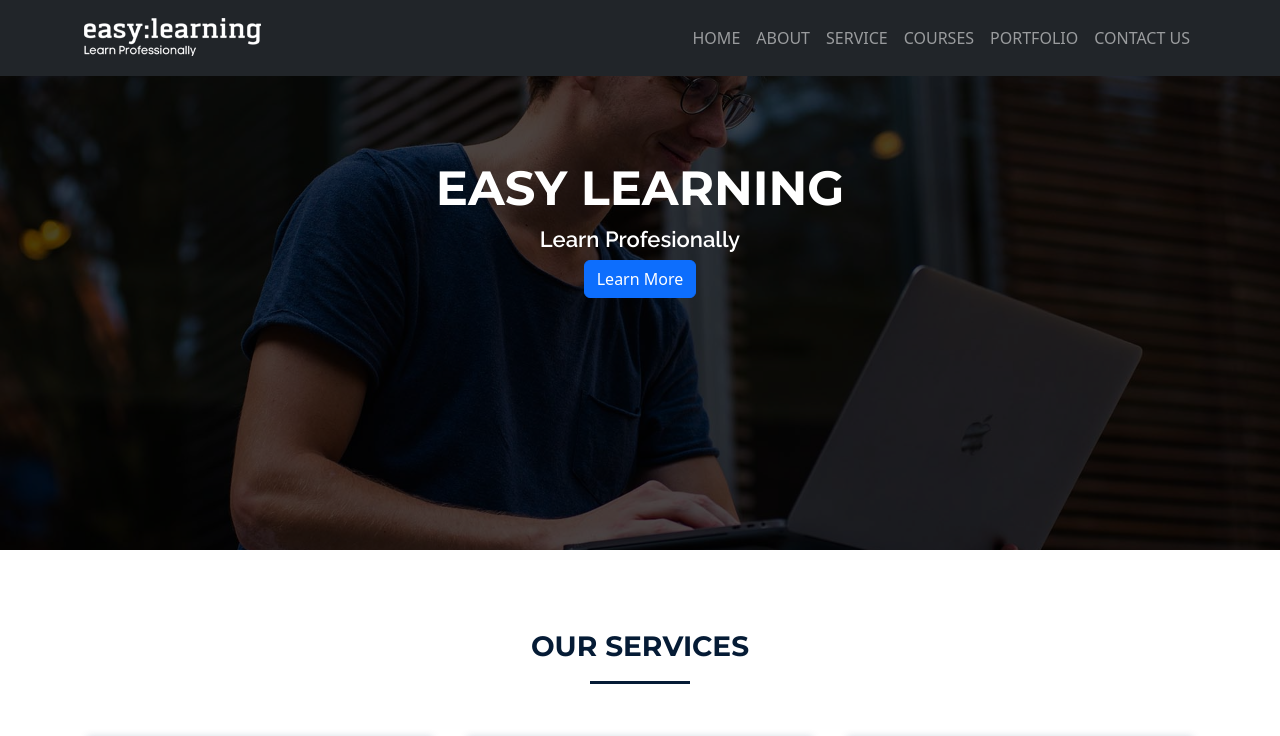
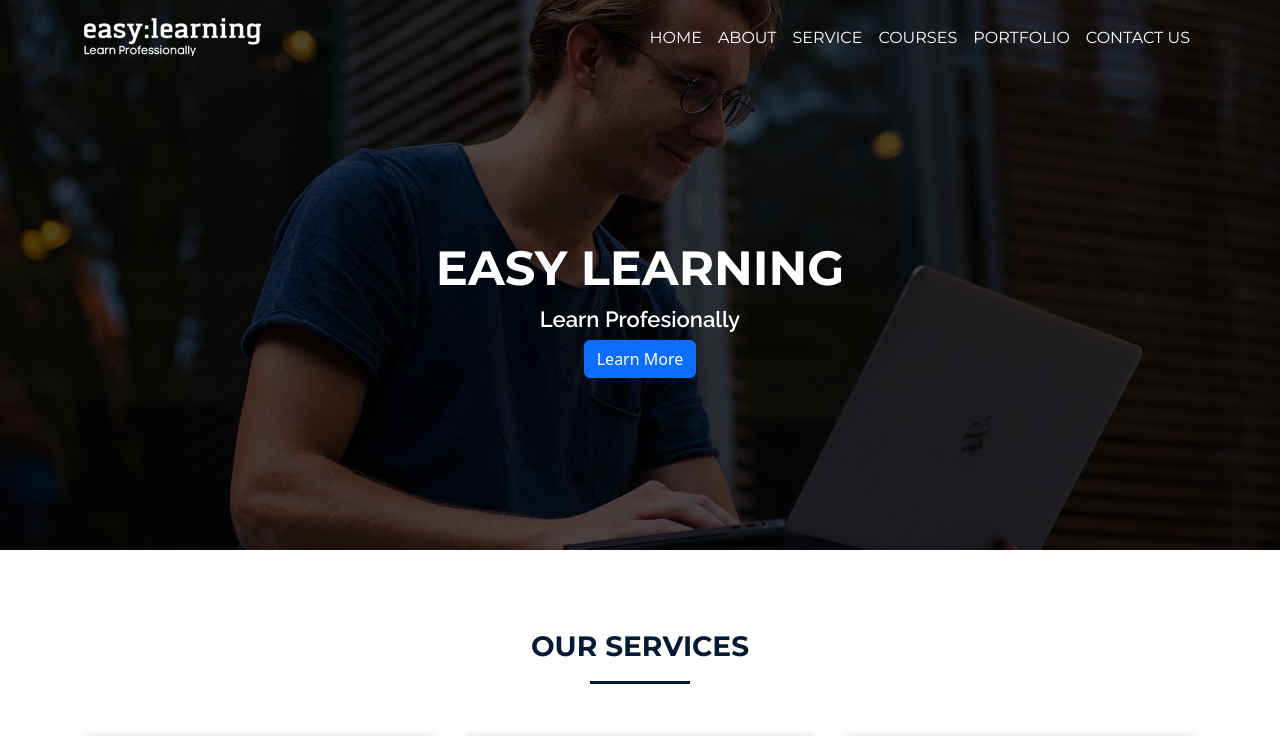
Before and after one commit to markokratos0918/cap-stone, a React (Create React App) app: page / in a window 1280 px wide. Shown: the top 736 px of the page. Built offline with nearby package versions, Linux system fonts and the light colour scheme; a web font is replaced by a local one.

Commit message:
Done styling navbar components

```diff
--- a/src/asset/css/custom.css
+++ b/src/asset/css/custom.css
@@ -15,7 +15,7 @@
 }
 
 .topContent {
-	margin-top: 10em;
+	margin-top: 15em;
 }
 .topSubTitle {
 	font-family: "Raleway", sans-serif;
@@ -95,3 +95,31 @@
 	font-weight: 700;
 	font-size: 30px;
 }
+.navBackground {
+	-webkit-transition: background-color 400ms linear;
+	-moz-transition: background-color 400ms linear;
+	-o-transition: background-color 400ms linear;
+	transition: background-color 400ms linear;
+	background-color: rgba(00, 00, 00, 0) !important;
+}
+.navBackgroundScroll {
+	-webkit-transition: background-color 400ms linear;
+	-moz-transition: background-color 400ms linear;
+	-o-transition: background-color 400ms linear;
+	transition: background-color 400ms linear;
+	background-color: #ffffff;
+}
+.navItem {
+	text-decoration: none !important;
+	font-family: "Montserrat", sans-serif;
+	color: #ffffff !important;
+	font-weight: 700;
+	font-size: 16px;
+}
+.navItemScroll {
+	text-decoration: none !important;
+	font-family: "Montserrat", sans-serif;
+	color: #000000 !important;
+	font-weight: 700;
+	font-size: 16px;
+}
--- a/src/components/Services/Services.jsx
+++ b/src/components/Services/Services.jsx
@@ -3,8 +3,6 @@
 import designIcon from '../../asset/image/design.png';
 import ecommerceIcon from '../../asset/image/ecommerce.png';
 import webIcon from '../../asset/image/web.png';
-import '../../asset/css/custom.css';
-import '../../asset/css/bootstrap.min.css';
 
 class Services extends Component {
   render() {
--- a/src/components/TopBanner/TopBanner.jsx
+++ b/src/components/TopBanner/TopBanner.jsx
@@ -1,7 +1,5 @@
 import React, { Component, Fragment } from 'react'
 import { Button, Col, Container, Row } from 'react-bootstrap'
-import '../../asset/css/custom.css';
-import '../../asset/css/bootstrap.min.css';
 
 class TopBanner extends Component {
   render() {
--- a/src/components/TopNavigation/TopNavigation.jsx
+++ b/src/components/TopNavigation/TopNavigation.jsx
@@ -2,6 +2,9 @@
 import { Navbar,Nav,Container } from 'react-bootstrap'
 import whiteLogo from '../../asset/image/logo_white.png';
 import blackLogo from '../../asset/image/logo_black.png';
+import '../../asset/css/custom.css';
+import '../../asset/css/bootstrap.min.css';
+
 
 class TopNavigation extends Component {
 
@@ -10,16 +13,18 @@
         super();
         this.state={
              navBarTitle:"navTitle",  //css
-             navBarLogo: [whiteLogo] // object
+             navBarLogo: [whiteLogo], // object
+             navBarBack:"navBackground",
+             navBarItem:"navItem"
         }
    }
 
    onScroll=()=>{
         if(window.scrollY>100){
-             this.setState({navBarTitle:'navTitleScroll',navBarLogo:[blackLogo]})
+             this.setState({navBarTitle:'navTitleScroll',navBarLogo:[blackLogo],navBarBack:'navBackgroundScroll',navBarItem:'navItemScroll'})
 
         }else if(window.scrollY<100){
-             this.setState({navBarTitle:'navTitle',navBarLogo:[whiteLogo]})
+             this.setState({navBarTitle:'navTitle',navBarLogo:[whiteLogo],navBarBack:'navBackground',navBarItem:'navItem'})
         }
    }
 
@@ -32,7 +37,7 @@
           return (
                 <Fragment>
 
-<Navbar collapseOnSelect fixed="top" expand="lg" bg="dark" variant="dark">
+<Navbar className={this.state.navBarBack} collapseOnSelect fixed="top" expand="lg" variant="dark">
       <Container>
         <Navbar.Brand className={this.state.navBarTitle} href="#home"><img src={this.state.navBarLogo} /></Navbar.Brand>
         <Navbar.Toggle aria-controls="responsive-navbar-nav" />
@@ -41,12 +46,12 @@
 
           </Nav>
           <Nav>
-          <Nav.Link href="#deets">HOME</Nav.Link>
-          <Nav.Link href="#deets">ABOUT</Nav.Link>
-          <Nav.Link href="#deets">SERVICE</Nav.Link>
-          <Nav.Link href="#deets">COURSES</Nav.Link>
-          <Nav.Link href="#deets">PORTFOLIO</Nav.Link>
-          <Nav.Link href="#deets">CONTACT US</Nav.Link>
+          <Nav.Link className={this.state.navBarItem} href="#deets">HOME</Nav.Link>
+          <Nav.Link className={this.state.navBarItem} href="#deets">ABOUT</Nav.Link>
+          <Nav.Link className={this.state.navBarItem}  href="#deets">SERVICE</Nav.Link>
+          <Nav.Link className={this.state.navBarItem} href="#deets">COURSES</Nav.Link>
+          <Nav.Link className={this.state.navBarItem} href="#deets">PORTFOLIO</Nav.Link>
+          <Nav.Link className={this.state.navBarItem} href="#deets">CONTACT US</Nav.Link>
 
 
           </Nav>
```
